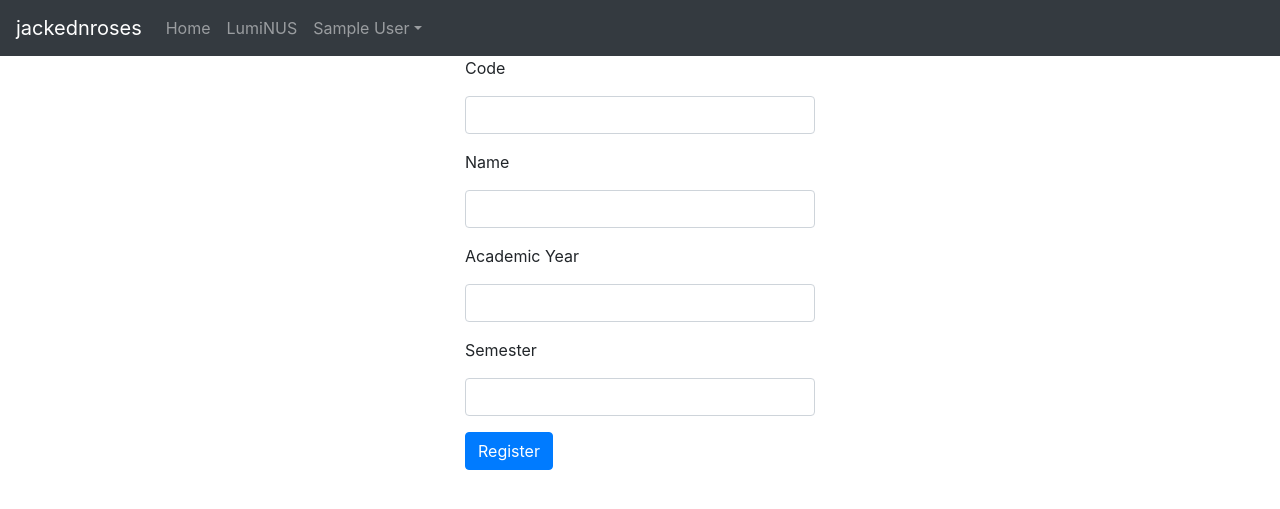
After one commit to deyixtan/jackednroses, a Flask app: page /luminus/register in a window 1280 px wide. The commit adds this page. Shown: the top 509 px of the page. Run offline with Flask 2, Linux system fonts and the light colour scheme; the visitor is signed in with stand-in values (Sample User, id 1); data comes from the database, SQL or seed files in the repository; some libraries are stand-ins or nearby versions.

Commit message:
Added functionality to create and read modules

```diff
--- /dev/null
+++ b/webapp/luminus/forms.py
@@ -0,0 +1,16 @@
+# webapp/luminus/forms.py
+from flask_wtf import FlaskForm
+from webapp.models import Module
+from wtforms import IntegerField, StringField, SubmitField, ValidationError
+from wtforms.validators import DataRequired
+
+class CreateModuleForm(FlaskForm):
+    code = StringField("Code", validators=[DataRequired()])
+    name = StringField("Name", validators=[DataRequired()])
+    academic_year = IntegerField("Academic Year", validators=[DataRequired()])
+    semester = IntegerField("Semester", validators=[DataRequired()])
+    submit = SubmitField("Register")
+
+    def validate_code(self, field):
+        if Module.query.filter_by(code=field.data).first():
+            raise ValidationError("The course code has been registered already!")
--- a/webapp/luminus/views.py
+++ b/webapp/luminus/views.py
@@ -1,10 +1,33 @@
 # webapp/luminus/views.py
-from flask import Blueprint
+from flask import flash, redirect, render_template, url_for, Blueprint
 from flask_login import login_required
+from webapp import db
+from webapp.luminus.forms import CreateModuleForm
+from webapp.models import Module
 
 luminus = Blueprint("luminus", __name__)
 
 @luminus.route("/")
 @login_required
 def index():
-    return "Hello LumiNUS"
+    modules = Module.query.all()
+    return render_template("luminus/index.html", modules=modules)
+
+@luminus.route("/view_module/<code>")
+@login_required
+def view_module(code):
+    module = Module.query.filter_by(code=code).first_or_404()
+    return render_template("luminus/view_module.html", code=module.code, name=module.name, academic_year=module.academic_year, semester=module.semester)
+
+@luminus.route("/register", methods=["GET", "POST"])
+@login_required
+def register():
+    form = CreateModuleForm()
+    if form.validate_on_submit():
+        module = Module(code=form.code.data, name=form.name.data, academic_year=form.academic_year.data, semester=form.semester.data)
+        db.session.add(module)
+        db.session.commit()
+        flash("Successfully registered module.", "success")
+        return redirect(url_for("luminus.index"))
+
+    return render_template("luminus/register.html", form=form)
--- a/webapp/models.py
+++ b/webapp/models.py
@@ -8,7 +8,7 @@ def load_user(user_id):
     return User.query.get(user_id)
 
 class User(db.Model, UserMixin):
-    __table__name = "users"
+    __tablename__ = "users"
     id = db.Column(db.Integer, primary_key=True)
     name = db.Column(db.String(64))
     username = db.Column(db.String(64), unique=True, index=True)
@@ -24,3 +24,17 @@ class User(db.Model, UserMixin):
 
     def check_password(self, password):
         return check_password_hash(self.password_hash, password)
+
+class Module(db.Model):
+    __tablename__ = "modules"
+    id = db.Column(db.Integer, primary_key=True)
+    code = db.Column(db.String(64), unique=True, index=True)
+    name = db.Column(db.String(64))
+    academic_year = db.Column(db.Integer())
+    semester = db.Column(db.Integer())
+
+    def __init__(self, code, name, academic_year, semester):
+        self.code = code
+        self.name = name
+        self.academic_year = academic_year
+        self.semester = semester
--- a/webapp/templates/base.html
+++ b/webapp/templates/base.html
@@ -18,7 +18,7 @@
         <div class="collapse navbar-collapse" id="navbarText">
             <ul class="navbar-nav mr-auto">
                 <li class="nav-item"><a class="nav-link" href="{{url_for('core.index')}}">Home</a></li>
-                <li class="nav-item"><a class="nav-link" href="{{url_for('edurec.index')}}">LumiNUS</a></li>
+                <li class="nav-item"><a class="nav-link" href="{{url_for('luminus.index')}}">LumiNUS</a></li>
 
                 {% if current_user.is_authenticated %}
                     <li class="nav-item dropdown">
--- /dev/null
+++ b/webapp/templates/luminus/register.html
@@ -0,0 +1,44 @@
+{% extends "base.html" %}
+
+{% block title %}
+    <title>Create Module</title>
+{% endblock %}
+
+{% block content %}
+    <div class="row">
+        <div class="col-sm-4">
+        </div>
+        <div class="col-sm-4">
+            <form method="POST">
+                {% for error in form.errors %}
+                    <div class="alert alert-danger" role="alert">
+                        <a class="close" data-dismiss="alert">×</a>
+                        <span>{{form.errors[error][0]}}</span>
+                    </div>
+                {% endfor %}
+                <div class="form-group">
+                    {{form.code.label(class="form-group")}}
+                    {{form.code(class="form-control")}}
+                </div>
+                <div class="form-group">
+                    {{form.name.label(class="form-group")}}
+                    {{form.name(class="form-control")}}
+                </div>
+                <div class="form-group">
+                    {{form.academic_year.label(class="form-group")}}
+                    {{form.academic_year(class="form-control")}}
+                </div>
+                <div class="form-group">
+                    {{form.semester.label(class="form-group")}}
+                    {{form.semester(class="form-control")}}
+                </div>
+                <div class="form-group">
+                    {{form.hidden_tag()}}
+                    {{form.submit(class="btn btn-primary")}}
+                </div>
+            </form>
+        </div>
+        <div class="col-sm-4">
+        </div>
+    </div>
+{% endblock %}
--- a/webapp/users/forms.py
+++ b/webapp/users/forms.py
@@ -17,10 +17,10 @@ class RegistrationForm(FlaskForm):
     email = StringField("Email", validators=[DataRequired(), Email()])
     submit = SubmitField("Register")
 
-    def check_email(self, field):
+    def validate_email(self, field):
         if User.query.filter_by(email=field.data).first():
             raise ValidationError("Your email has been registered already!")
 
-    def check_username(self, field):
+    def validate_username(self, field):
         if User.query.filter_by(username=field.data).first():
             raise ValidationError("Your username has been registered already!")
```
Also changed, not shown: webapp/templates/luminus/index.html (added, +19 -0 lines), webapp/templates/luminus/view_module.html (added, +9 -0 lines).
